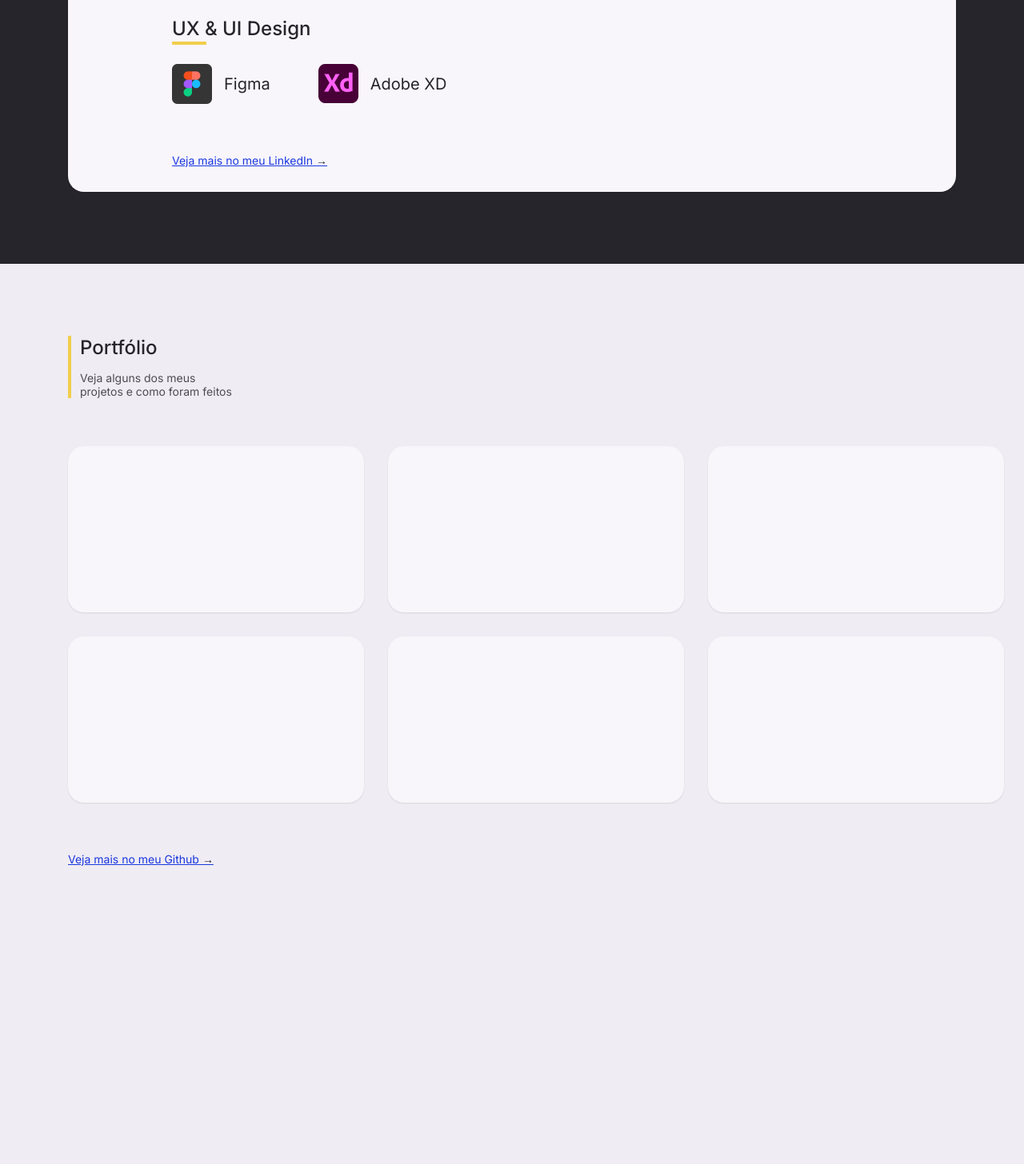
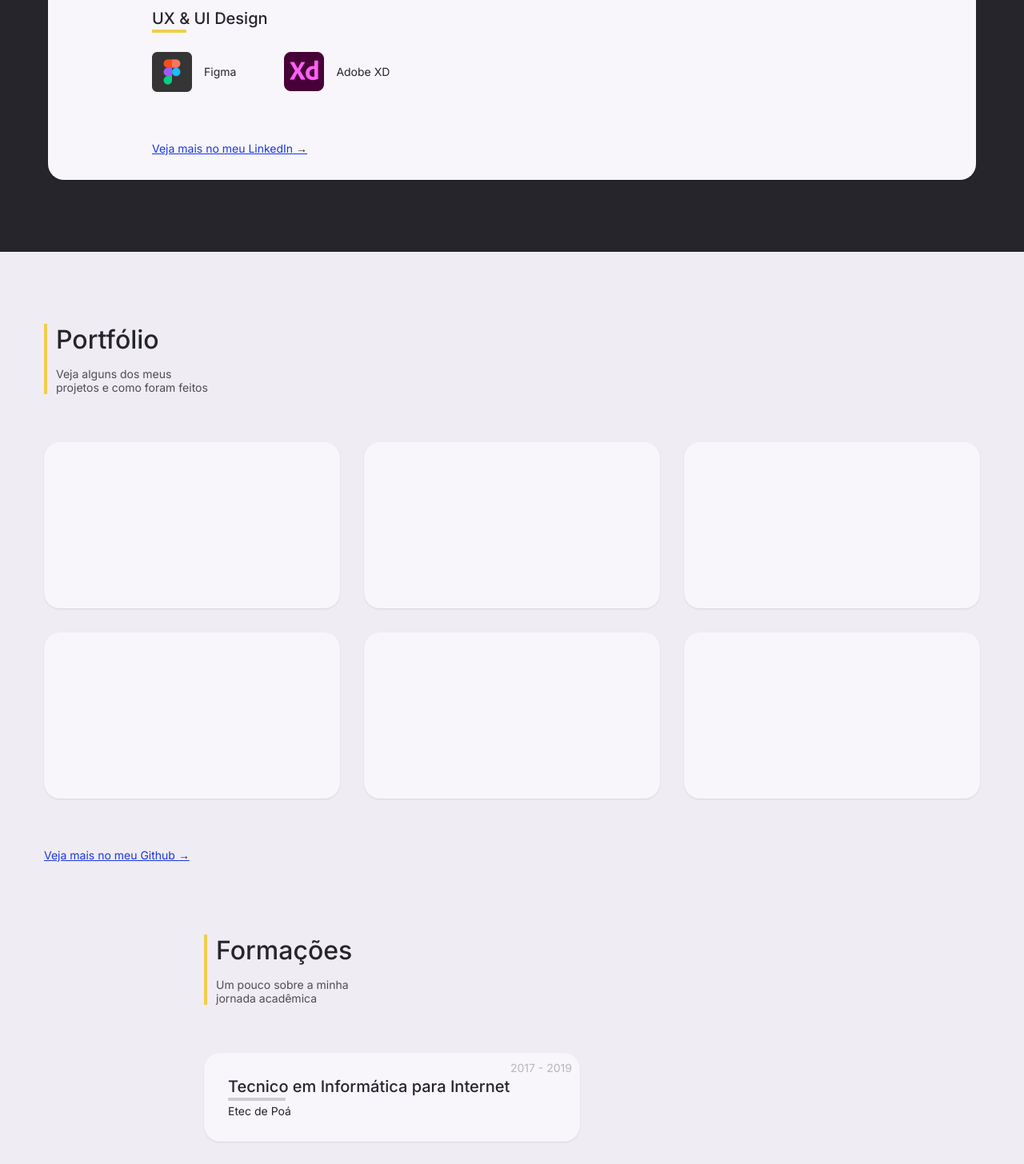
Before and after one commit to RonaldoCReis/Portfolio2022, a React (Vite) app: page / in a window 1280 px wide. Shown: the part 1330-2786 px from the top of the page at 80% size. Before the commit the page ends 2414 px from the top, so only its background shows below. Built offline with nearby package versions, Linux system fonts and the light colour scheme.

Commit message:
courses section

```diff
--- a/src/App.tsx
+++ b/src/App.tsx
@@ -1,4 +1,5 @@
 import React from 'react';
+import Courses from './Courses';
 import Header from './Header';
 import Home from './Home';
 import Portfolio from './Portfolio';
@@ -11,6 +12,7 @@ const App = () => {
       <Home />
       <Skills />
       <Portfolio />
+      <Courses />
     </>
   );
 };
--- /dev/null
+++ b/src/Courses.module.scss
@@ -0,0 +1,11 @@
+@import './functions.scss';
+
+.container {
+  margin-top: rem(90);
+  margin-bottom: rem(90);
+}
+
+.courses {
+  display: flex;
+  flex-direction: column;
+}
--- /dev/null
+++ b/src/Courses.tsx
@@ -0,0 +1,50 @@
+import React from 'react';
+import H2 from './ui/H2';
+import styles from './Courses.module.scss';
+import CourseCard from './ui/CourseCard';
+import Link from './ui/Link';
+
+const Courses = () => {
+  return (
+    <section className={`container-small ${styles.container}`}>
+      <H2 subtitle="Um pouco sobre a minha jornada acadêmica">Formações</H2>
+      <div className={styles.courses}>
+        <CourseCard
+          title="Tecnico em Informática para Internet"
+          subtitle="Etec de Poá"
+          year="2017 - 2019"
+        />
+        <CourseCard
+          title="Web Design Completo"
+          subtitle="Origamid"
+          year="2020"
+          right
+        />
+        <CourseCard
+          title="Bacharel em Sistemas de Informação"
+          subtitle="Universidade Paulista"
+          year="2020 - 2023"
+        />
+        <CourseCard
+          title="CSS Avançado / Flexbox / Grid / SCSS"
+          subtitle="Origamid"
+          year="2020"
+          right
+        />
+        <CourseCard
+          title="React Completo"
+          subtitle="Origamid"
+          year="2022"
+          right
+        />
+      </div>
+      <div style={{ textAlign: 'right' }}>
+        <Link href="https://www.linkedin.com/in/ronaldocreis/">
+          Veja mais no meu LinkedIn
+        </Link>
+      </div>
+    </section>
+  );
+};
+
+export default Courses;
--- a/src/Portfolio.tsx
+++ b/src/Portfolio.tsx
@@ -29,7 +29,9 @@ const Portfolio = () => {
           <img />
         </div>
       </div>
-      <Link href="#">Veja mais no meu Github</Link>
+      <Link href="https://github.com/RonaldoCReis/">
+        Veja mais no meu Github
+      </Link>
     </section>
   );
 };
--- a/src/functions.scss
+++ b/src/functions.scss
@@ -8,7 +8,7 @@ $yellow: #f0ce4a;
 $gray: #efecf3;
 $white: #f8f6fb;
 $font1: rem(14);
-$font2: rem(20);
-$font3: rem(24);
+$font2: rem(14);
+$font3: rem(20);
 $font4: rem(32);
 $shadow: 0 1px 2px 0 rgba(0, 0, 0, 0.1);
--- a/src/index.scss
+++ b/src/index.scss
@@ -18,9 +18,17 @@ body {
 }
 
 .container {
-  max-width: rem(1170);
+  max-width: calc(rem(1170) + rem(60));
   padding-left: rem(30);
   padding-right: rem(30);
   margin-left: auto;
   margin-right: auto;
 }
+
+.container-small {
+  max-width: calc(rem(770) + rem(60));
+  padding-left: rem(30);
+  padding-right: rem(30);
+  margin-left: auto;
+  margin-right: auto;
+}
--- /dev/null
+++ b/src/ui/CourseCard.module.scss
@@ -0,0 +1,31 @@
+@import '../functions.scss';
+
+.card {
+  flex: 1;
+  max-width: rem(470);
+  width: 100%;
+  background: $white;
+  border-radius: rem(20);
+  box-shadow: $shadow;
+  padding: rem(30);
+  margin-bottom: rem(30);
+  position: relative;
+}
+
+.card p {
+  font-size: $font1;
+  margin-top: rem(10);
+}
+
+.right {
+  align-self: flex-end;
+  background: #f6e292;
+}
+
+.card span {
+  position: absolute;
+  top: 10px;
+  right: 10px;
+  font-size: $font1;
+  color: #26252c4d;
+}
--- /dev/null
+++ b/src/ui/CourseCard.tsx
@@ -0,0 +1,22 @@
+import React from 'react';
+import H3 from './H3';
+import styles from './CourseCard.module.scss';
+
+type proptypes = {
+  title: string;
+  subtitle: string;
+  year: string;
+  right?: boolean;
+};
+
+const CourseCard = ({ title, subtitle, year, right }: proptypes) => {
+  return (
+    <div className={`${styles.card} ${right ? styles.right : ''}`}>
+      <H3 transparent>{title}</H3>
+      <p>{subtitle}</p>
+      <span>{year}</span>
+    </div>
+  );
+};
+
+export default CourseCard;
--- a/src/ui/H2.module.scss
+++ b/src/ui/H2.module.scss
@@ -18,7 +18,7 @@
 }
 
 .title {
-  font-size: $font3;
+  font-size: $font4;
   font-weight: 500;
   margin-bottom: rem(15);
 }
--- a/src/ui/H3.module.scss
+++ b/src/ui/H3.module.scss
@@ -17,3 +17,8 @@
     border-radius: 1px;
   }
 }
+
+.transparent::before {
+  background: #26252c33;
+  width: rem(72);
+}
--- a/src/ui/H3.tsx
+++ b/src/ui/H3.tsx
@@ -3,10 +3,15 @@ import styles from './H3.module.scss';
 
 type proptypes = {
   children: string;
+  transparent?: boolean;
 };
 
-const H3 = ({ children }: proptypes) => {
-  return <h3 className={styles.h3}>{children}</h3>;
+const H3 = ({ children, transparent }: proptypes) => {
+  return (
+    <h3 className={`${styles.h3} ${transparent ? styles.transparent : ''}`}>
+      {children}
+    </h3>
+  );
 };
 
 export default H3;
```
Also changed, not shown: src/Contact.tsx (added, +12 -0 lines).
